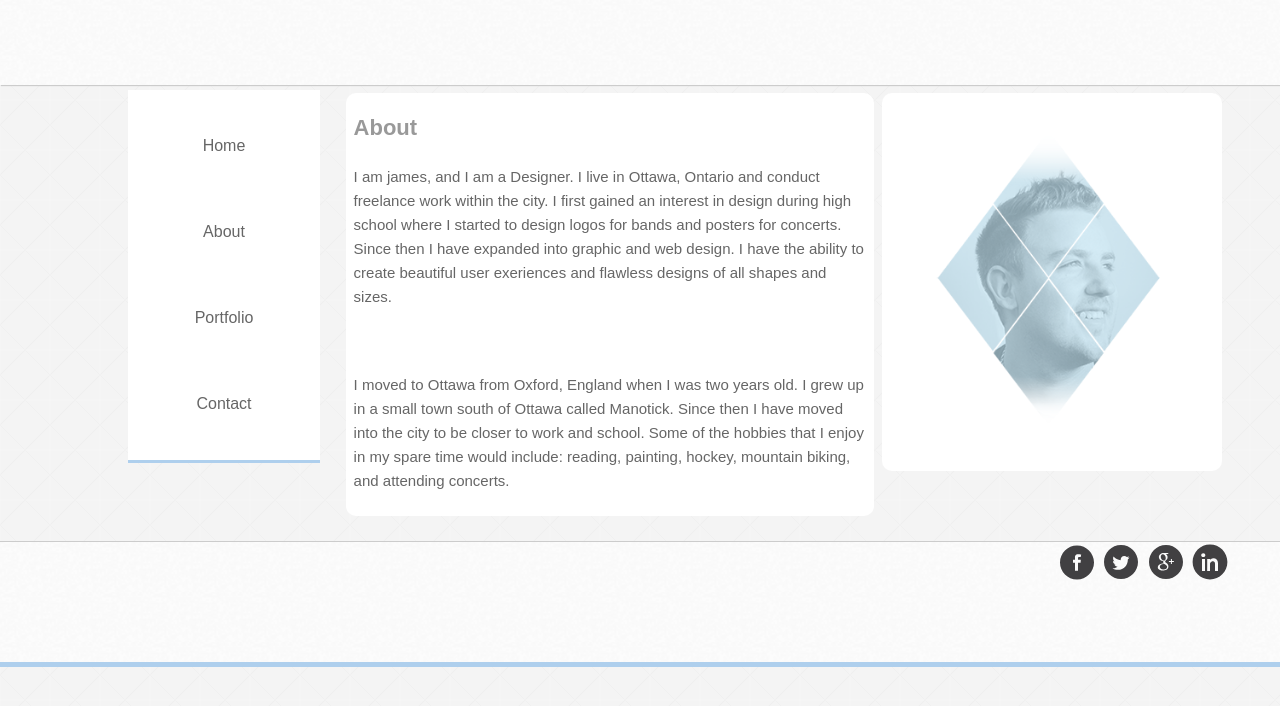
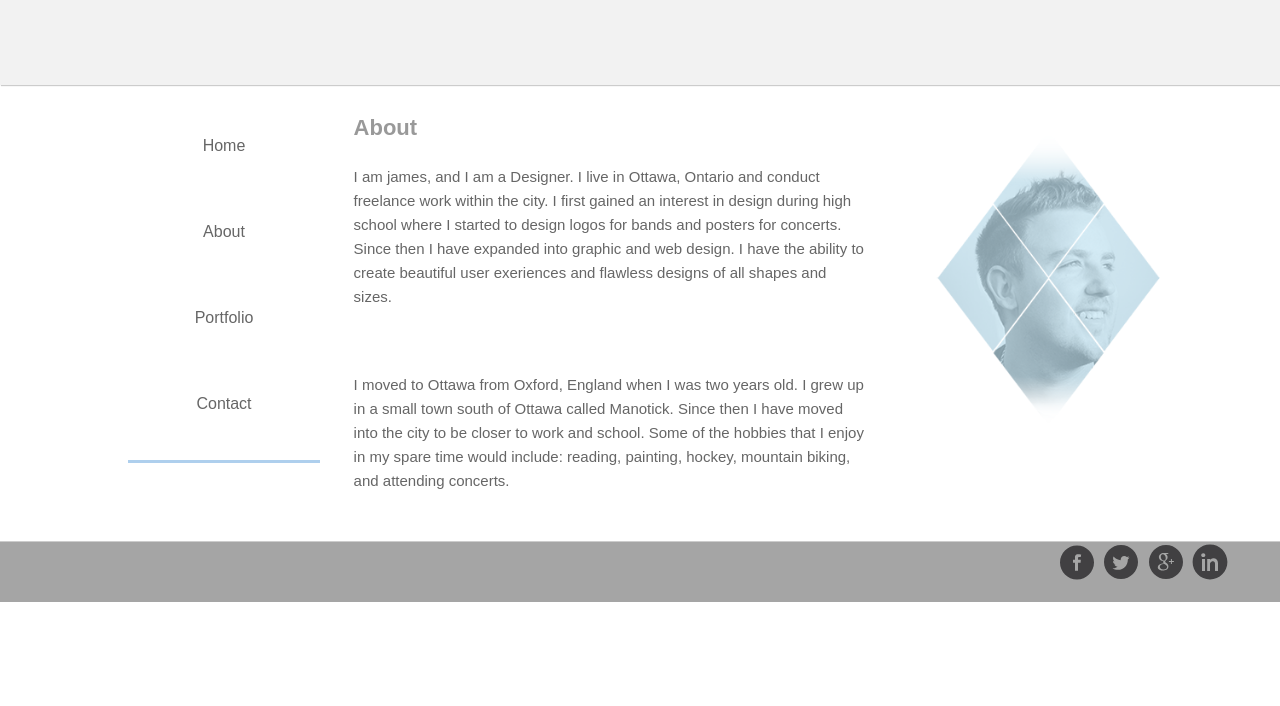
Before and after one commit to jgollner/jgollner.github.io, a Jekyll site: the page built from index.html, in a window 1280 px wide. Shown: the top 706 px of the page. Built offline with Jekyll 4.4.1, drawn with Linux system fonts in a browser that asks for light colours; Markdown is read by kramdown in place of the engine named in the settings.

Commit message:
header fix

```diff
--- a/css/general.css
+++ b/css/general.css
@@ -2,13 +2,13 @@
 /* CSS Document */
 
 html {
-	background-image:url(../images/background.png);
-	background-repeat: repeat;
+	width: 100%;
+	padding: 0;
+	margin:0;
 	}
 
 body {
-	background-image:url(../images/background.png);
-	background-repeat:repeat;
+
 	margin: 0 auto;
 	width: 100%;
 	min-width: 240px;
@@ -19,12 +19,12 @@ body {
 	}
 
 header {
-	background-image:url(../images/headerbg.png);
-	clear:both;
+
+	background-color: #f2f2f2;
 	width: 100%;
   	height: 80px;
   	padding-top: 5px;
-	z-index: auto;
+
 	box-shadow: 1px 1px 1px #ccc;
 	}
 
@@ -64,11 +64,10 @@ header {
 }
 
 .logo {
+
 }
 
-.logo2 {
-	display: none;
-}
+
 
 h1 {
 	font-size: 22px;
@@ -167,11 +166,12 @@ figcaption {
 
 footer {
 	margin-top: 40px;
-	height: 120px;
-	background-image:url(../images/headerbg.png);
+	height: 60px;
+	background-color: #a5a5a5;
 	clear:both;
+	bottom: 0px;
 	border-top: #CCC solid 1px;
-	border-bottom: #AECFED solid 5px;
+
 }
 
 .icons {
```
